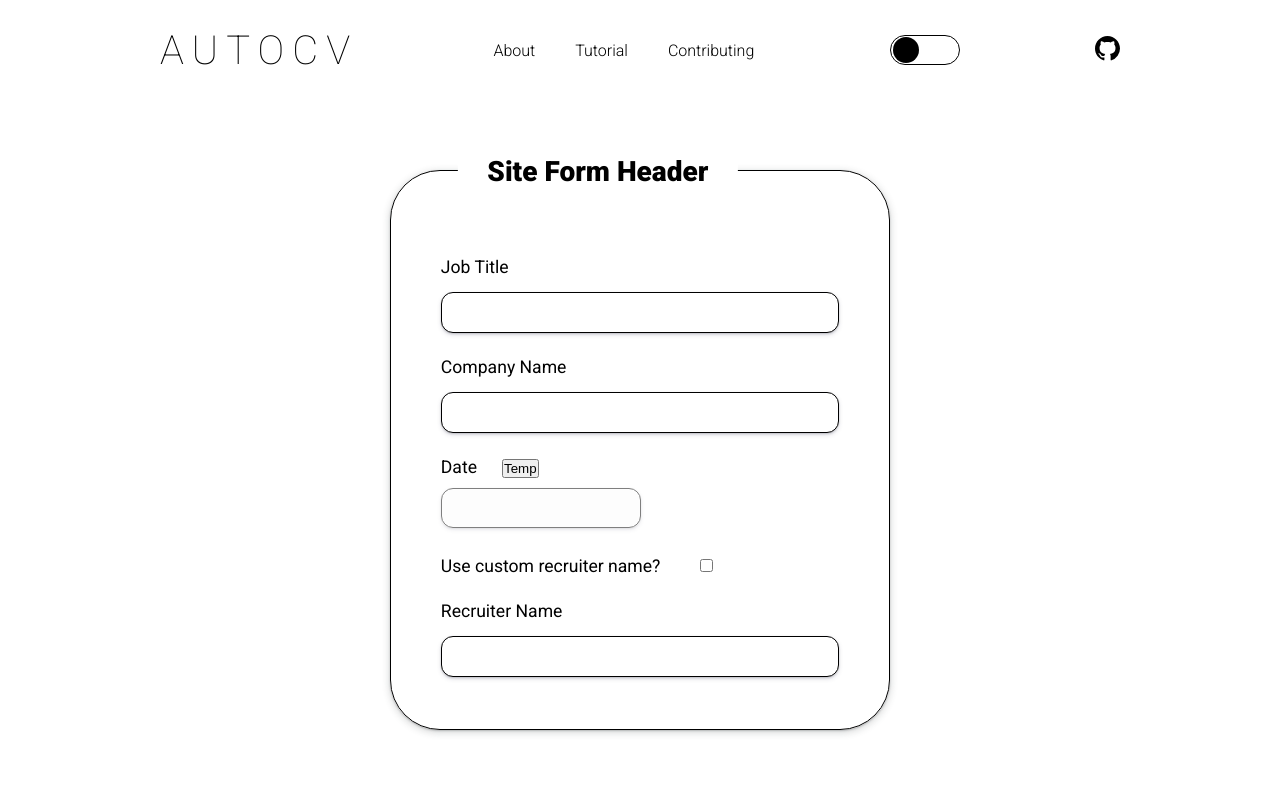
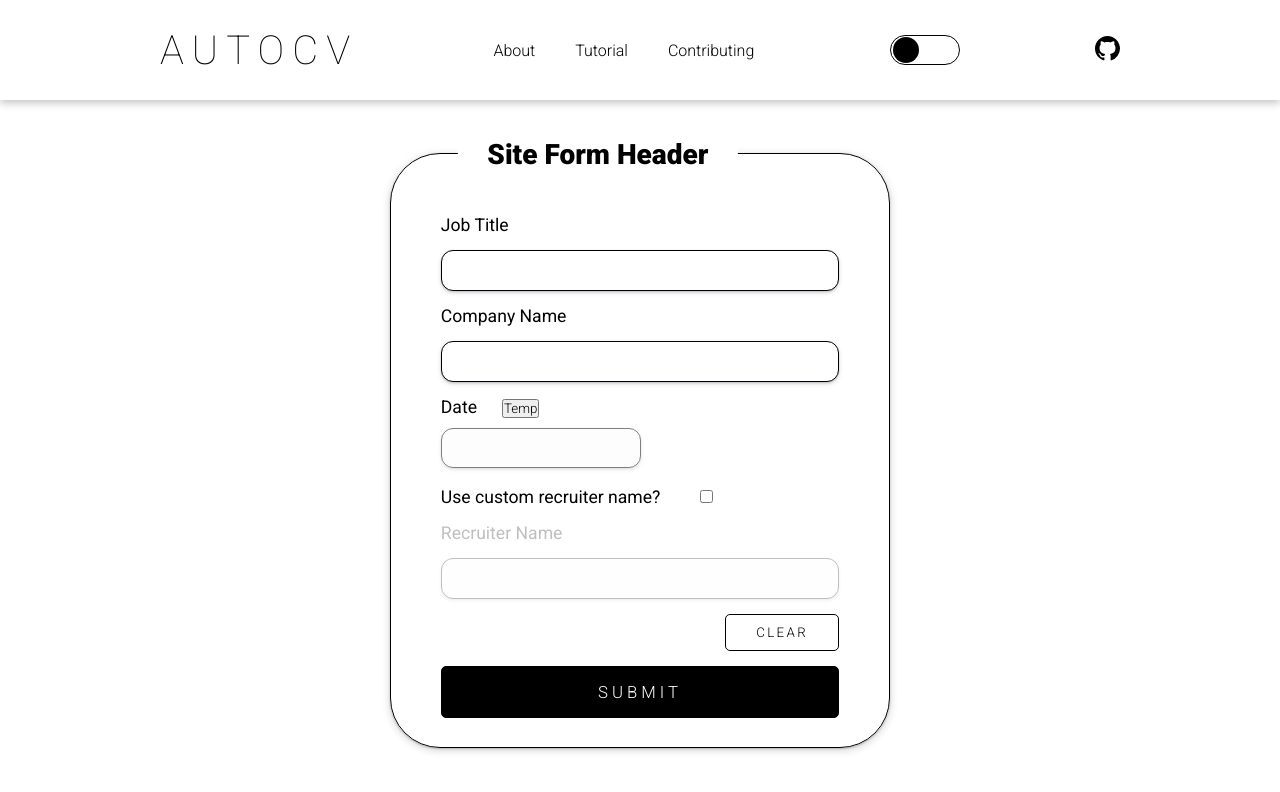
Before and after one commit to RunItBack1127/autocv-generator, a Vue app: page / in a window 1280 px wide. Shown: the top 792 px of the page. Built offline with nearby package versions, Linux system fonts and the light colour scheme.

Commit message:
Implementing form style and layout

```diff
--- a/src/App.vue
+++ b/src/App.vue
@@ -79,8 +79,12 @@ li {
   list-style: none;
 }
 
-input, textarea {
+input, textarea, button {
   font-family: Roboto, sans-serif;
   font-weight: 300;
 }
+
+button {
+  cursor: pointer;
+}
 </style>
--- a/src/components/DarkModeSlider.vue
+++ b/src/components/DarkModeSlider.vue
@@ -39,7 +39,6 @@ button {
     border-radius: 50px;
     border: 1px solid var(--main-color-2);
     background-color: transparent;
-    cursor: pointer;
 
     svg {
         width: var(--cue-width);
--- a/src/components/PDFForm.vue
+++ b/src/components/PDFForm.vue
@@ -20,11 +20,17 @@
                 </div>
                 <div class="form-container recruiter-name-check-container">
                     <label for="recruiterNameCheck">Use custom recruiter name?</label>
-                    <input type="checkbox" name="recruiterNameCheck" />
+                    <input :checked="this.useCustomRecruiterName" @click="this.useCustomRecruiterName = !this.useCustomRecruiterName" type="checkbox" name="recruiterNameCheck" />
                 </div>
-                <div class="form-container input-container">
-                    <label :disabled="this.useCustomRecruiterName ? true : false" for="recruiterName">Recruiter Name</label>
-                    <input :disabled="this.useCustomRecruiterName ? true : false" type="text" name="recruiterName" />
+                <div class="recruiter-name-container form-container input-container">
+                    <label :class="!this.useCustomRecruiterName ? 'no-custom-name' : ''" for="recruiterName">Recruiter Name</label>
+                    <input :disabled="!this.useCustomRecruiterName" type="text" name="recruiterName" />
+                </div>
+                <div class="clear-container">
+                    <button>Clear</button>
+                </div>
+                <div class="submit-container">
+                    <button>Submit</button>
                 </div>
             </div>
         </div>
@@ -36,12 +42,11 @@ import { ref } from 'vue';
 
 export default {
     setup() {
+        const useCustomRecruiterName = ref(false);
+
         return {
-            useCustomRecruiterName: false
+            useCustomRecruiterName
         }
-    },
-    methods: {
-
     }
 }
 </script>
@@ -52,9 +57,9 @@ form {
     flex-direction: column;
     justify-content: flex-start;
     align-items: center;
-    width: 100%;
+    width: 95%;
     max-width: 500px;
-    height: 80%;
+    height: 85%;
     border: 1px solid var(--main-color-2);
     border-radius: 50px;
     box-shadow: rgba(60, 64, 67, 0.3) 0px 1px 2px 0px, rgba(60, 64, 67, 0.15) 0px 2px 6px 2px;
@@ -80,7 +85,7 @@ form {
             justify-content: space-between;
             align-items: flex-start;
             width: 100%;
-            height: 80%;
+            height: 90%;
 
             .form-container {
                 width: 100%;
@@ -150,6 +155,50 @@ form {
                     margin-right: 40px;
                 }
             }
+
+            .recruiter-name-container {
+                input:disabled,
+                label.no-custom-name {
+                    opacity: 0.25;
+                }
+            }
+
+            .clear-container,
+            .submit-container {
+                width: 100%;
+                display: flex;
+                align-items: center;
+
+                button {
+                    border: 1px solid var(--main-color-2);
+                    border-radius: 5px;
+                    text-transform: uppercase;
+                }
+            }
+
+            .clear-container {
+                justify-content: flex-end;
+
+                button {
+                    padding: 10px 30px;
+                    background-color: var(--main-color-1);
+                    color: var(--main-color-2);
+                    letter-spacing: 0.15rem;
+                }
+            }
+
+            .submit-container {
+                justify-content: center;
+
+                button {
+                    font-size: 1.05rem;
+                    letter-spacing: 0.25rem;
+                    width: 100%;
+                    padding: 15px 0;
+                    background-color: var(--main-color-2);
+                    color: var(--main-color-1);
+                }
+            }
         }
     }
 }
--- a/src/components/SiteHeader.vue
+++ b/src/components/SiteHeader.vue
@@ -44,6 +44,7 @@ header {
     display: flex;
     justify-content: center;
     align-items: center;
+    box-shadow: rgba(0, 0, 0, 0.24) 0px 3px 8px;
 
     nav {
         width: 75%;
@@ -105,10 +106,11 @@ header {
             display: flex;
             justify-content: flex-end;
             align-items: center;
+            z-index: 99999;
 
             svg {
                 margin-right: 7.5%;
-                margin-bottom: 50px;
+                margin-bottom: 20px;
             }
         }
     }
```
